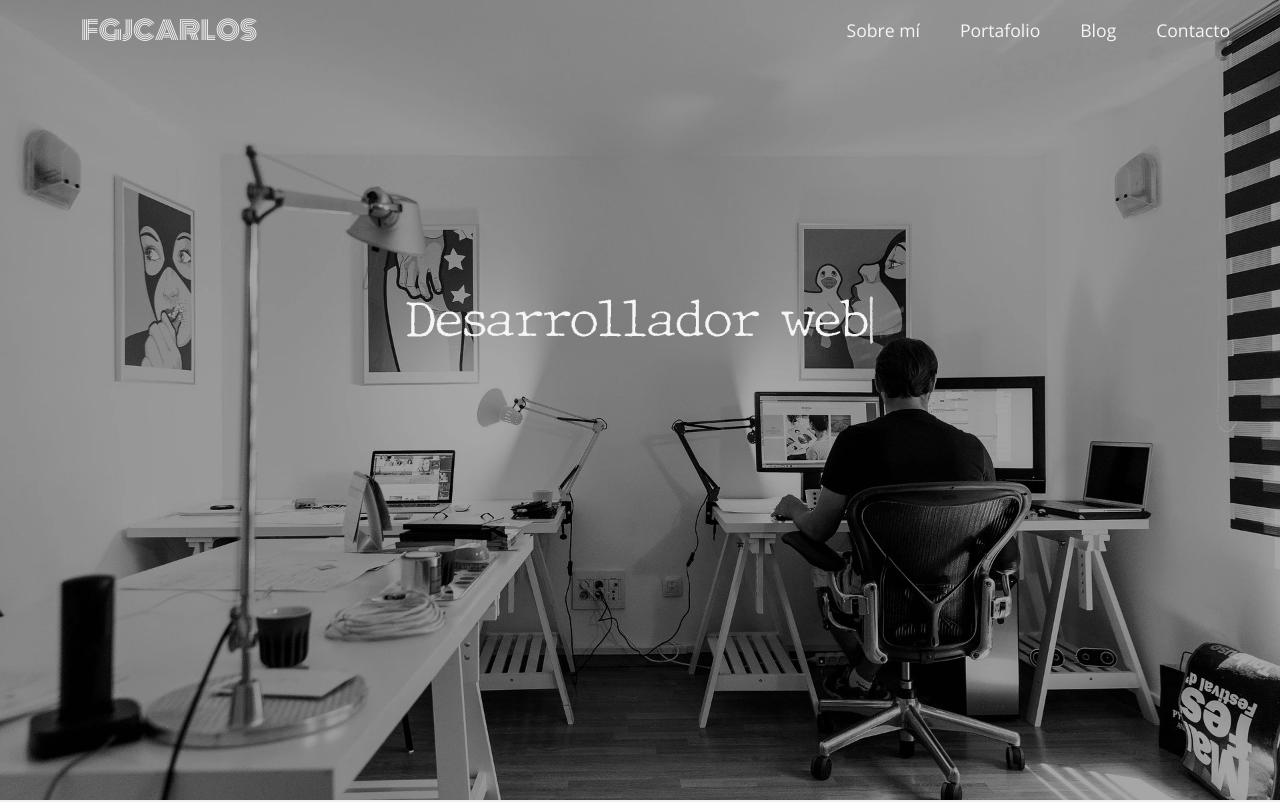
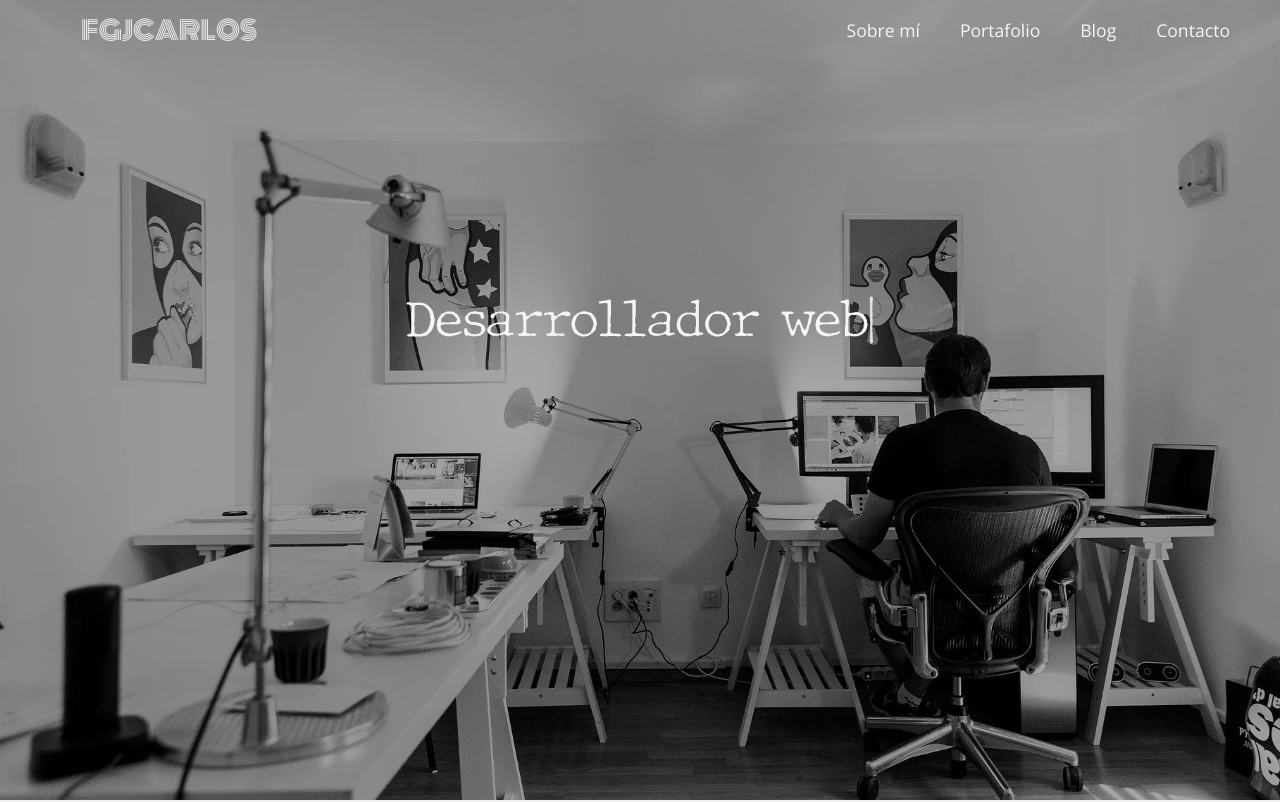
Before and after one commit to fgjcarlos/portafolio, a React (Create React App) app in the folder portafolio/: page / in a window 1280 px wide. Shown: the top 802 px of the page. Built offline with nearby package versions, Linux system fonts and the light colour scheme.

Commit message:
change img-back landing

```diff
--- a/portafolio/src/Pages/Landing/landing.css
+++ b/portafolio/src/Pages/Landing/landing.css
@@ -12,7 +12,7 @@
     display: flex;
     justify-content: space-evenly;
     align-items: center;
-    background-image: url('../../Media/photos/back1-landing.webp');
+    background-image: url('../../Media/photos/back1-landing2.webp');
     background-position:  right;
     background-repeat: no-repeat;
     background-size: cover;
```
Also changed, not shown: portafolio/src/Media/photos/back1-landing2.webp (added).
